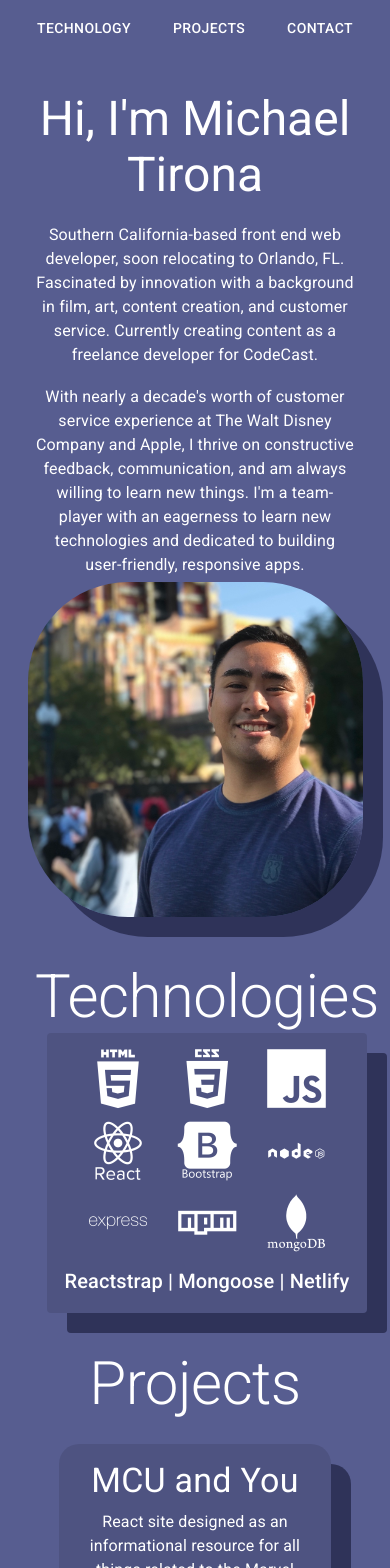
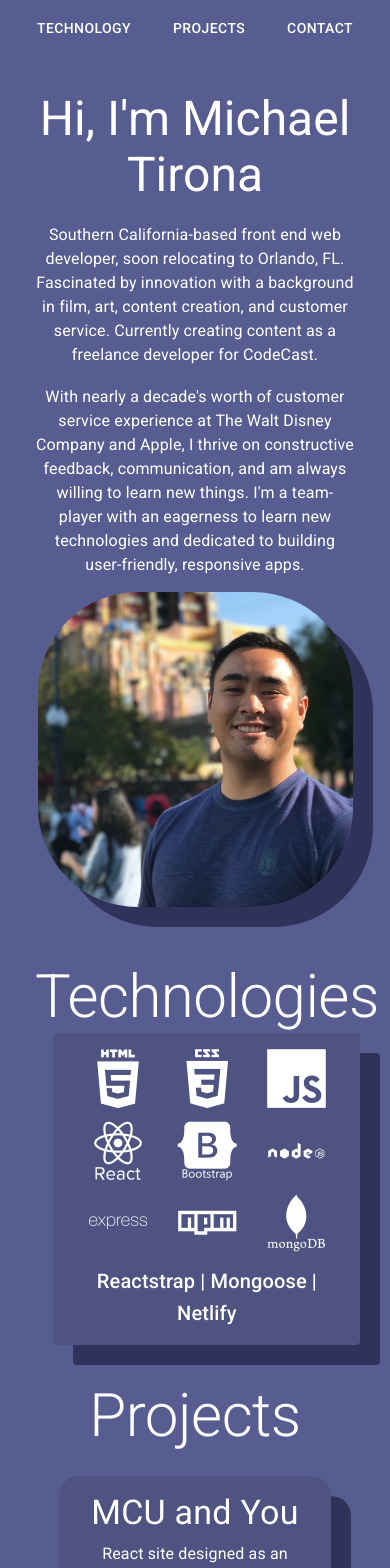
Before and after one commit to tironam/PortfolioReact, a React (Create React App) app: page / in a window 390 px wide. Shown: the top 1568 px of the page. Built offline with nearby package versions, Linux system fonts and the light colour scheme.

Commit message:
Added media queries

```diff
--- a/src/components/Styles/Styles.js
+++ b/src/components/Styles/Styles.js
@@ -19,9 +19,12 @@ const useStyles = makeStyles((theme) => ({
     marginLeft: 0,
   },
   img: {
-    maxHeight: 335,
+    maxHeight: 375,
+    [theme.breakpoints.down("xs")]: {
+      maxWidth: 315,
+    },
     borderRadius: 100,
-    margin: 5,
+    margin: 15,
     boxShadow: "20px 20px #2F3359",
   },
   profile: {
@@ -30,7 +33,10 @@ const useStyles = makeStyles((theme) => ({
   paper: {
     padding: theme.spacing(2),
     textAlign: "center",
-    maxWidth: 315,
+    maxWidth: 600,
+    [theme.breakpoints.down("xs")]: {
+      maxWidth: 275,
+    },
     background: "rgba(0,0,0,0.1)",
     boxShadow: "20px 20px #2F3359",
   },
@@ -55,7 +61,7 @@ const useStyles = makeStyles((theme) => ({
     textAlign: "center",
   },
   about: {
-    margin: "20px 0px 20px 0px"
+    margin: "20px 0px 20px 0px",
   },
   container: {
     maxWidth: "475px",
@@ -69,7 +75,7 @@ const useStyles = makeStyles((theme) => ({
   },
   projects: {
     display: "flex",
-    flexDirection: "row"
+    flexDirection: "row",
   },
   tech: {
     color: "white",
@@ -81,6 +87,6 @@ const useStyles = makeStyles((theme) => ({
   contact: {
     marginBottom: theme.spacing(7),
   },
-}))
+}));
 
 export default useStyles
```
